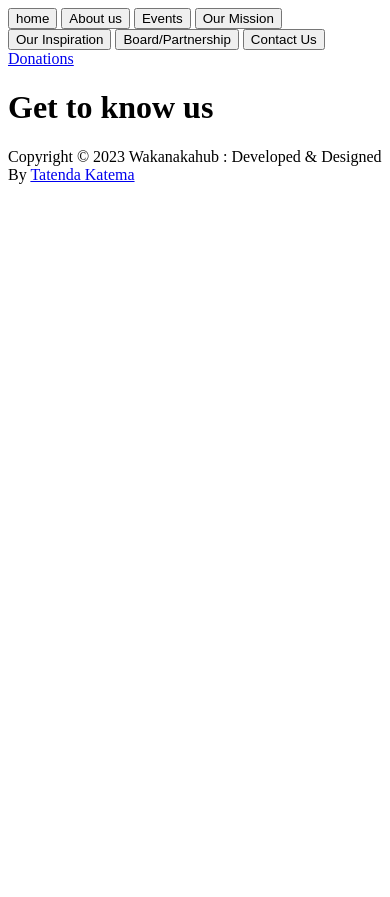
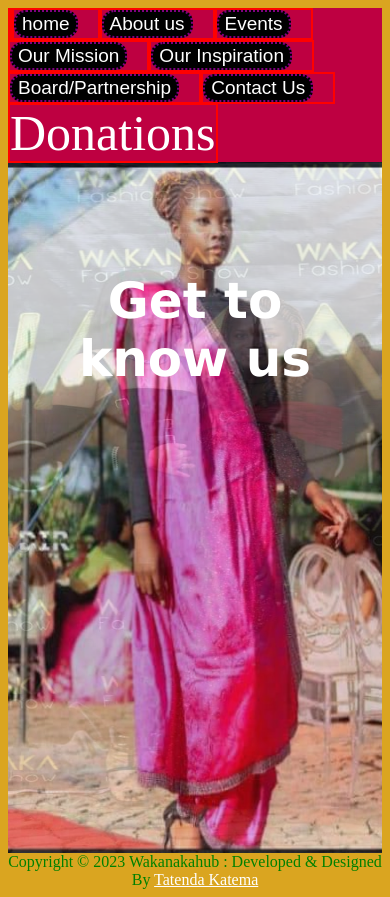
Before and after one commit to katman-Generation/Wakanaka, a Flask app: page /board in a window 390 px wide. Before the commit the page ends 184 px from the top, so only its background shows below. Run offline with Flask 3, Linux system fonts and the light colour scheme.

Commit message:
adding home page mobile css

```diff
--- a/static/index.css
+++ b/static/index.css
@@ -131,4 +131,121 @@
     .navi img{
         display: none;
     }
+    body{
+        background-color: goldenrod;
+    }
+    .header{
+        margin-bottom: 0;
+        padding-bottom: 0;
+        animation: head 20s ease-in-out infinite;
+    }
+    .home{
+        margin: 0px;
+        padding: 50px 20px;
+        animation: animate 20s ease-in-out infinite;
+        background-position: center;
+        background-repeat: no-repeat;
+        background-size: cover;
+        height: 70vh;
+    }
+
+
+    .navi{
+        width: 95vw;
+        text-align: center;
+        display: flex;
+        flex-wrap: wrap;
+    }
+    .navi a{
+        margin: 0;
+        border: 2px red solid;
+        padding: 0;
+    }
+
+    .navi button{
+        margin-right: 20px;
+        font-size: 19px;
+        border-radius: 12px;
+        border: 2px dotted purple;
+        background-color: black;
+        color: white;
+    }
+
+    .navi span a{
+        text-decoration: none;
+        color: white;
+        font-size: 50px;
+
+    }
+    .home h1 {
+        text-align: center;
+        font-family: 'Lucida Sans', 'Lucida Sans Regular', 'Lucida Grande', 'Lucida Sans Unicode', Geneva, Verdana, sans-serif;
+        color: white;
+        margin-top: 30px;
+        padding-top: 30px;
+        font-size: 50px;
+    }
+    .home h2 {
+        text-align: center;
+        font-family: 'Lucida Sans', 'Lucida Sans Regular', 'Lucida Grande', 'Lucida Sans Unicode', Geneva, Verdana, sans-serif;
+        color: white;
+        margin-top: 10px;
+        padding-top: 10px;
+        font-size: 50px;
+    }
+    .home h3 {
+        text-align: center;
+        font-family: 'Lucida Sans', 'Lucida Sans Regular', 'Lucida Grande', 'Lucida Sans Unicode', Geneva, Verdana, sans-serif;
+        color: white;
+        margin-top: 10px;
+        padding-top: 10px;
+        font-size: 50px;
+    }
+
+    footer{
+        text-align: center;
+        color: green;
+        margin-bottom: 0%;
+        padding-bottom: 0%;
+    }
+
+    footer a{
+        color: white;
+    }
+
+    @keyframes animate{
+        0%, 100%{
+            background-image: url('images/photo1.jpg');
+        }
+        20%{
+            background-image: url('images/photo2.jpg');
+        }
+        40%{
+            background-image: url('images/photo3.jpg');
+        }
+        60%{
+            background-image: url('images/photo4.jpg');
+        }
+        80%{
+            background-image: url('images/photo5.jpg');
+        }
+    }
+
+    @keyframes head{
+        0%, 100%{
+            background-color: aliceblue;
+        }
+        20%{
+            background-color: blue;
+        }
+        40%{
+            background-color: red;
+        }
+        60%{
+            background-color: purple;
+        }
+        80%{
+            background-color: blueviolet;
+        }
+    }
 }
```
